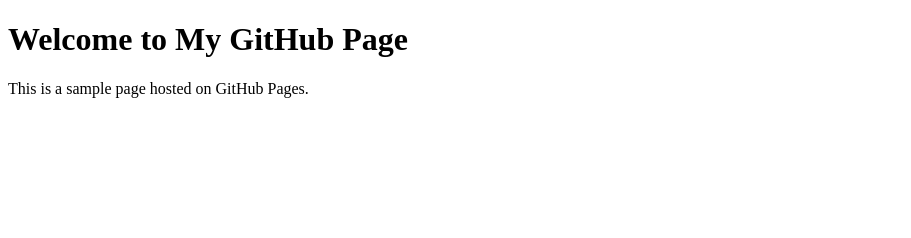
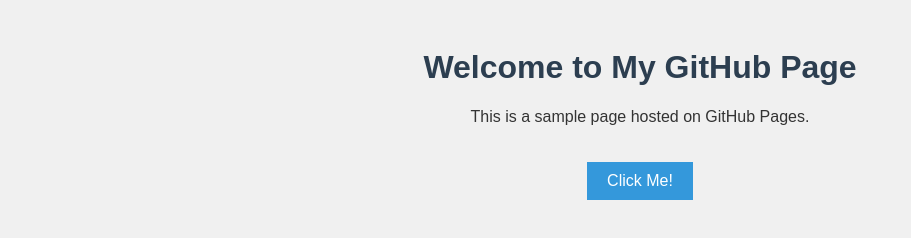
Before and after one commit to kaon513/ai_isnta_app, a plain HTML site: page index.html in a window 1280 px wide. Shown: the whole page, without its empty margins (0-911 px from the left). Drawn offline with Linux system fonts and the light colour scheme.

Commit message:
fix: cssとjsを追加

```diff
--- a/index.html
+++ b/index.html
@@ -1,12 +1,18 @@
 <!DOCTYPE html>
-<html lang="ja">
+<html lang="en">
 <head>
     <meta charset="UTF-8">
     <meta name="viewport" content="width=device-width, initial-scale=1.0">
     <title>My GitHub Page</title>
+    <!-- CSSリンク -->
+    <link rel="stylesheet" href="styles.css">
 </head>
 <body>
     <h1>Welcome to My GitHub Page</h1>
     <p>This is a sample page hosted on GitHub Pages.</p>
+    <button id="actionButton">Click Me!</button>
+    <p id="responseMessage"></p>
+    <!-- JavaScriptリンク -->
+    <script src="script.js"></script>
 </body>
 </html>
--- /dev/null
+++ b/script.js
@@ -0,0 +1,10 @@
+// script.js
+document.addEventListener('DOMContentLoaded', (event) => {
+    const button = document.getElementById('actionButton');
+    const responseMessage = document.getElementById('responseMessage');
+
+    button.addEventListener('click', () => {
+        responseMessage.textContent = 'Button was clicked!';
+        responseMessage.style.color = '#e74c3c';
+    });
+});
--- /dev/null
+++ b/styles.css
@@ -0,0 +1,26 @@
+/* styles.css */
+body {
+    font-family: Arial, sans-serif;
+    background-color: #f0f0f0;
+    color: #333;
+    text-align: center;
+    padding: 20px;
+}
+
+h1 {
+    color: #2c3e50;
+}
+
+button {
+    background-color: #3498db;
+    color: white;
+    border: none;
+    padding: 10px 20px;
+    cursor: pointer;
+    font-size: 16px;
+    margin-top: 20px;
+}
+
+button:hover {
+    background-color: #2980b9;
+}
```
